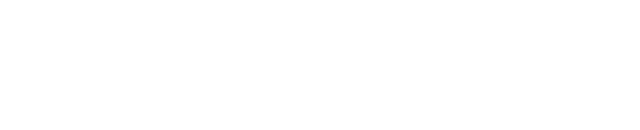
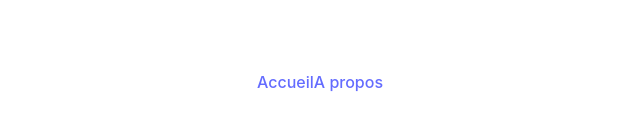
Before and after one commit to samylouati/Projet-8, a React (Vite) app in the folder KASA/: page / in a window 1280 px wide. Shown: the part 380-510 px from the top of the page, without its empty margins (320-960 px from the left). Built offline with nearby package versions, Linux system fonts and the light colour scheme.

Commit message:
debut Header

```diff
--- a/KASA/src/components/header/header.jsx
+++ b/KASA/src/components/header/header.jsx
@@ -2,6 +2,10 @@
     return (
         <header>
             <h1><img src="" alt="" /></h1>
+            <nav>
+                <a href="">Accueil</a>
+                <a href="">A propos</a>
+            </nav>
         </header>
     );
 }
```
